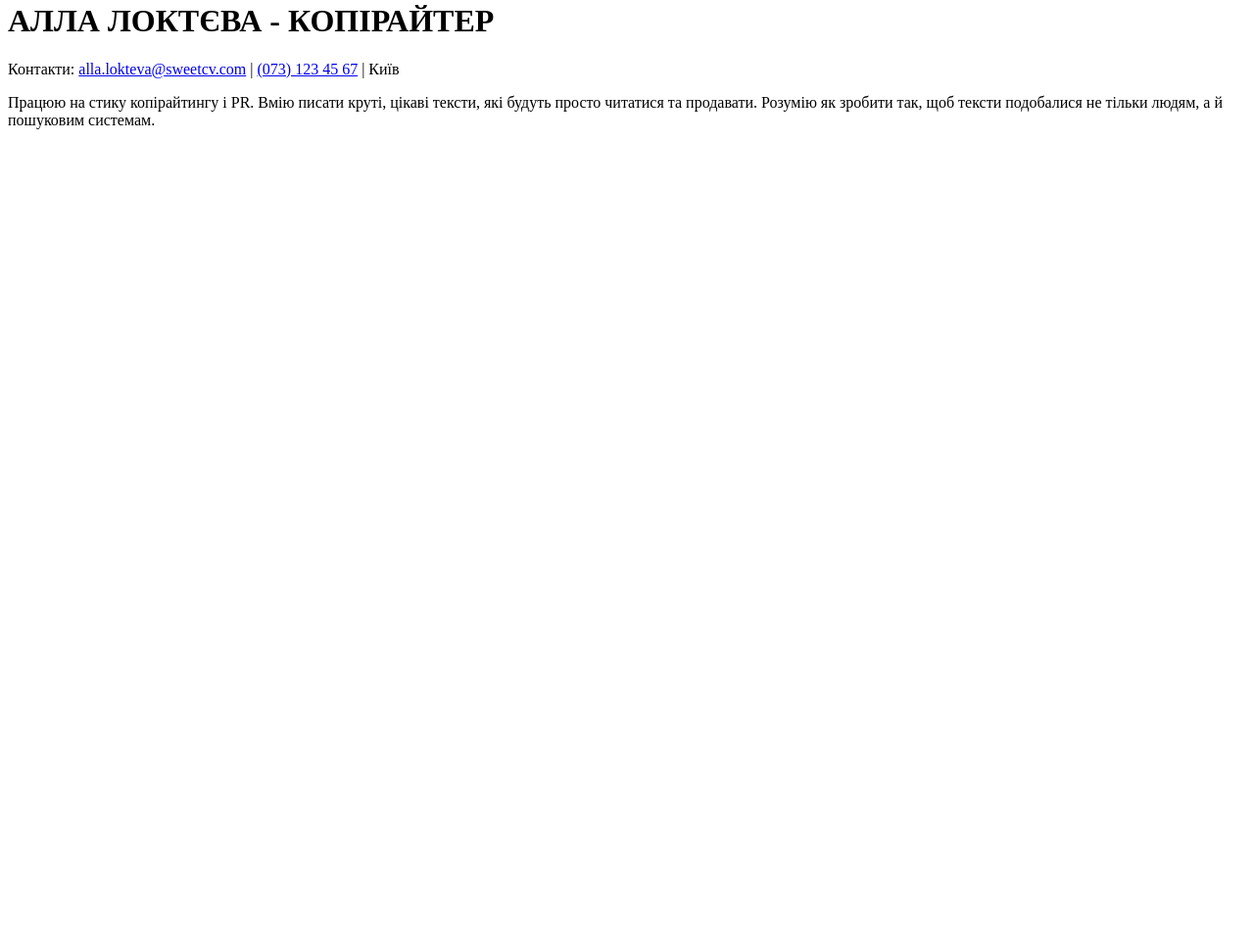
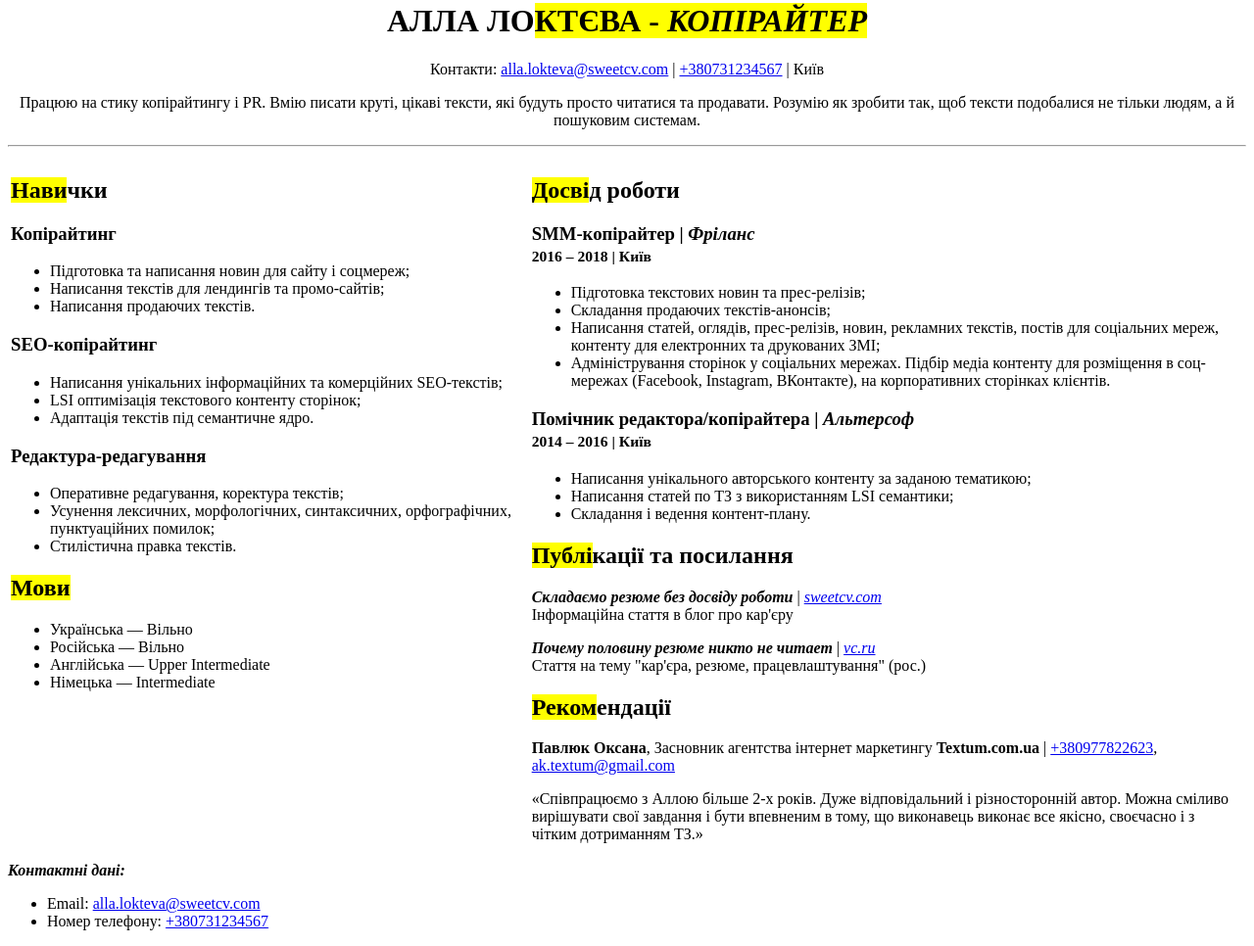
Before and after one commit to vimlnk/Resume, a plain HTML site: page index.html in a window 1280 px wide. Shown: the part 230-1196 px from the top of the page at 98% size. Before the commit the page ends 800 px from the top, so only its background shows below. Drawn offline with Linux system fonts and the light colour scheme.

Commit message:
Add main and footer

```diff
--- a/index.html
+++ b/index.html
@@ -7,18 +7,134 @@
 </head>
 
 <body>
-  <header>
+  <header style="text-align: center;">
     <img src="assets/images/photo1.jfif" width="160" height="200" alt="Фото Алли Локтевої">
-    <h1>АЛЛА ЛОКТЄВА - КОПІРАЙТЕР</h1>
+    <h1>АЛЛА ЛО<mark>КТЄВА - <i>КОПІРАЙТЕР</i></mark></h1>
     <p>
-      Контакти: <a href="mailto: alla.lokteva@sweetcv.com">alla.lokteva@sweetcv.com</a> | <a href="tel:(073) 123 45 67">(073) 123 45 67</a> | Київ
+      Контакти: <a href="mailto:alla.lokteva@sweetcv.com">alla.lokteva@sweetcv.com</a> | <a href="tel:+380731234567">+380731234567</a> | Київ
     </p>
     <p>
       Працюю на стику копірайтингу і PR. Вмію писати круті, цікаві тексти, які будуть просто читатися та продавати. Розумію як зробити так, щоб тексти подобалися не тільки людям, а й пошуковим системам.
     </p>
+    <hr>
   </header>
   <main>
 
+    <table style="width: 100%">
+      <tr>
+        <td style="width: 40%; vertical-align: top;">
+
+      <article>
+        <h2><mark>Нави</mark>чки</h2>
+
+        <section>
+          <h3>Копірайтинг</h3>
+          <ul>
+            <li>Підготовка та написання новин для сайту і соцмереж;</li>
+            <li>Написання текстів для лендингів та промо-сайтів;</li>
+            <li>Написання продаючих текстів.</li>
+          </ul>
+        </section>
+
+        <section>
+          <h3>SEO-копірайтинг</h3>
+          <ul>
+            <li>Написання унікальних інформаційних та комерційних SEO-текстів;</li>
+            <li>LSI оптимізація текстового контенту сторінок;</li>
+            <li>Адаптація текстів під семантичне ядро.</li>
+          </ul>
+        </section>
+
+        <section>
+          <h3>Редактура-редагування</h3>
+          <ul>
+            <li>Оперативне редагування, коректура текстів;</li>
+            <li>Усунення лексичних, морфологічних, синтаксичних, орфографічних, пунктуаційних помилок;</li>
+            <li>Стилістична правка текстів.</li>
+          </ul>
+        </section>
+
+      </article>
+
+      <article>
+
+          <h2><mark>Мови</mark></h2>
+          <ul>
+            <li>Українська — Вільно</li>
+            <li>Російська — Вільно</li>
+            <li>Англійська — Upper Intermediate</li>
+            <li>Німецька — Intermediate</li>
+          </ul>
+
+      </article>
+        </td>
+
+
+        <td style="width: 55%; vertical-align: top;">
+      <article>
+
+        <h2><mark>Досві</mark>д роботи</h2>
+        <section>
+        <h3>SMM-копірайтер | <em>Фріланс</em> <br><small>2016 – 2018 | Київ</small></h3>
+
+
+        <ul>
+          <li>Підготовка текстових новин та прес-релізів;</li>
+          <li>Складання продаючих текстів-анонсів;</li>
+          <li>Написання статей, оглядів, прес-релізів, новин, рекламних текстів, постів для соціальних мереж, контенту для електронних та друкованих ЗМІ;</li>
+          <li>Адміністрування сторінок у соціальних мережах. Підбір медіа контенту для розміщення в соц-мережах (Facebook, Instagram, ВКонтакте), на корпоративних сторінках клієнтів.</li>
+        </ul>
+        </section>
+
+        <section>
+        <h3>Помічник редактора/копірайтера | <em>Альтерсоф</em> <br> <small>2014 – 2016 | Київ</small></h3>
+
+        <ul>
+          <li>Написання унікального авторського контенту за заданою тематикою;</li>
+          <li>Написання статей по ТЗ з використанням LSI семантики;</li>
+          <li>Складання і ведення контент-плану.</li>
+        </ul>
+        </section>
+
+      </article>
+
+      <article>
+
+        <h2><mark>Публі</mark>кації та посилання</h2>
+          <p>
+          <em><b>Складаємо резюме без досвіду роботи</b></em> | <i><a href="https://sweetcv.com/">sweetcv.com</a></i> <br>Інформаційна стаття в блог про кар'єру
+         </p>
+         <p>
+          <em><b>Почему половину резюме никто не читает</b></em> | <i><a href="https://vc.ru/">vc.ru</a></i> <br>Стаття на тему "кар'єра, резюме, працевлаштування" (рос.)
+         </p>
+
+      </article>
+
+      <article>
+
+        <h2><mark>Реком</mark>ендації</h2>
+        <p>
+          <strong>Павлюк Оксана</strong>, Засновник агентства інтернет маркетингу  <strong>Textum.com.ua</strong> | <a href="tel:+380977822623">+380977822623</a>, <a href="mailto:ak.textum@gmail.com">ak.textum@gmail.com</a>
+        </p>
+        <p>
+          «Співпрацюємо з Аллою більше 2-х років. Дуже відповідальний і різносторонній автор. Можна сміливо вирішувати свої завдання і бути впевненим в тому, що виконавець виконає все якісно, своєчасно і з чітким дотриманням ТЗ.»
+        </p>
+
+      </article>
+        </td>
+      </tr>
+    </table>
+
+
+  <footer>
+
+    <strong><em>Контактні дані:</em></strong>
+    <ul>
+      <li>Email: <a href="mailto:alla.lokteva@sweetcv.com">alla.lokteva@sweetcv.com</a></li>
+      <li>Номер телефону: <a href="tel:+380731234567">+380731234567</a></li>
+    </ul>
+
+  </footer>
 
   </main>
 
```
